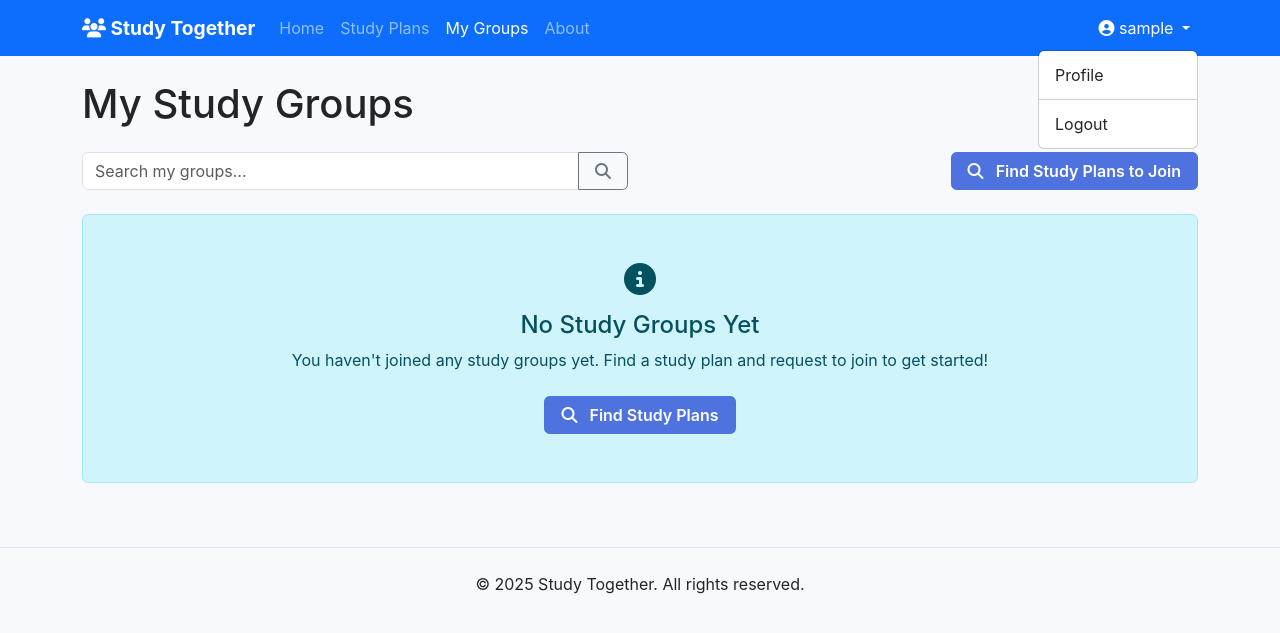
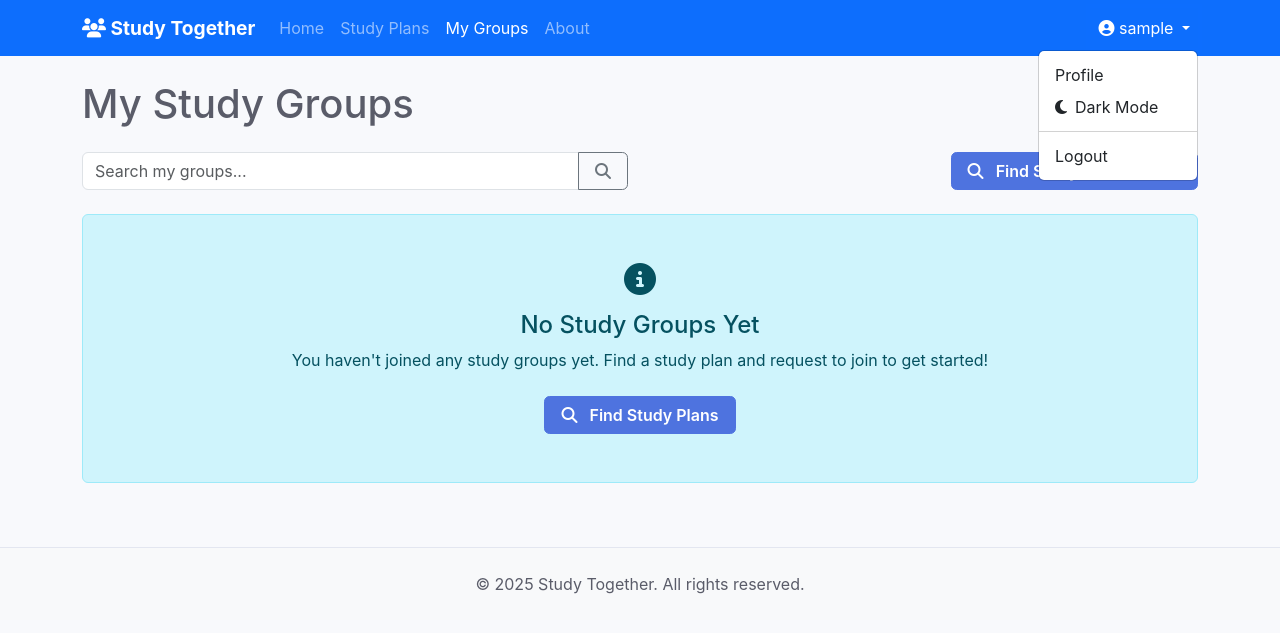
Before and after one commit to Ph4ntomByte/Study_Together, a Flask app: page /groups/ in a window 1280 px wide, after a click that opens the changed part. Shown: the top 633 px of the page. Run offline with Flask 3, Linux system fonts and the light colour scheme; the visitor is signed in with stand-in values (Sample User, id 1).

Commit message:
Added dark theme

```diff
--- a/app/static/css/style.css
+++ b/app/static/css/style.css
@@ -10,12 +10,36 @@
   --danger-color: #e74a3b;
   --light-color: #f8f9fc;
   --dark-color: #5a5c69;
+  --primary: #4e73df;
+  --primary-dark: #3a5cdc;
+  --secondary: #6c757d;
+  --success: #1cc88a;
+  --info: #36b9cc;
+  --warning: #f6c23e;
+  --danger: #e74a3b;
+  --light: #f8f9fc;
+  --dark: #5a5c69;
+  --white: #fff;
+  --bg-light: #f8f9fc;
+  --text-light: #5a5c69;
+  --card-bg-light: #fff;
+  --border-light: #e3e6f0;
+  --bg-dark: #1e2235;
+  --text-dark: #ffffff;
+  --card-bg-dark: #2a3048;
+  --border-dark: #4a5275;
+  --bg-color: var(--bg-light);
+  --text-color: var(--text-light);
+  --card-bg: var(--card-bg-light);
+  --border-color: var(--border-light);
 }
 
 /* General styles */
 body {
   font-family: 'Nunito', -apple-system, BlinkMacSystemFont, 'Segoe UI', Roboto, 'Helvetica Neue', Arial, sans-serif;
-  background-color: #f8f9fc;
+  background-color: var(--bg-color);
+  color: var(--text-color);
+  transition: background-color 0.3s ease, color 0.3s ease;
 }
 
 /* Navbar enhancements */
@@ -30,6 +54,9 @@ body {
   box-shadow: 0 0.15rem 1.75rem 0 rgba(58, 59, 69, 0.15);
   border-radius: 0.5rem;
   transition: transform 0.2s ease-in-out;
+  background-color: var(--card-bg);
+  border-color: var(--border-color);
+  transition: background-color 0.3s ease, border-color 0.3s ease;
 }
 
 .card:hover {
@@ -164,3 +191,210 @@ footer {
   color: white;
   font-weight: 500;
 }
+
+/* Dark Theme Styles */
+body.dark-theme {
+  --bg-color: var(--bg-dark);
+  --text-color: var(--text-dark);
+  --card-bg: var(--card-bg-dark);
+  --border-color: var(--border-dark);
+  color: #ffffff;
+}
+
+/* Dark theme navbar */
+body.dark-theme .navbar-dark {
+  background-color: #2d3554 !important;
+}
+
+/* Dark theme footer */
+body.dark-theme footer {
+  background-color: #2d3554 !important;
+  color: var(--text-dark);
+}
+
+/* Dark theme dropdown menu */
+body.dark-theme .dropdown-menu {
+  background-color: var(--card-bg-dark);
+  border-color: var(--border-dark);
+}
+
+body.dark-theme .dropdown-item {
+  color: var(--text-dark);
+}
+
+body.dark-theme .dropdown-item:hover {
+  background-color: #4d5278;
+  color: var(--white);
+}
+
+/* Dark theme form elements */
+body.dark-theme .form-control,
+body.dark-theme .form-select {
+  background-color: #343b57;
+  border-color: var(--border-dark);
+  color: var(--text-dark);
+}
+
+body.dark-theme .form-control:focus,
+body.dark-theme .form-select:focus {
+  background-color: #343b57;
+  color: var(--text-dark);
+  border-color: var(--primary);
+}
+
+/* Dark theme list groups */
+body.dark-theme .list-group-item {
+  background-color: var(--card-bg-dark);
+  border-color: var(--border-dark);
+  color: var(--text-dark);
+}
+
+/* Dark theme modals */
+body.dark-theme .modal-content {
+  background-color: var(--card-bg-dark);
+  border-color: var(--border-dark);
+}
+
+body.dark-theme .modal-header,
+body.dark-theme .modal-footer {
+  border-color: var(--border-dark);
+}
+
+/* Dark theme alerts */
+body.dark-theme .alert-info {
+  background-color: #2e4d6a;
+  border-color: #1c2f40;
+  color: #c4e3f3;
+}
+
+body.dark-theme .alert-danger {
+  background-color: #532a39;
+  border-color: #3c1a27;
+  color: #f8c9d0;
+}
+
+body.dark-theme .alert-success {
+  background-color: #1f483d;
+  border-color: #103025;
+  color: #a3e4c9;
+}
+
+body.dark-theme .alert-warning {
+  background-color: #594b20;
+  border-color: #3c3010;
+  color: #ffe7a0;
+}
+
+/* Dark theme card and button styles */
+body.dark-theme .card {
+  box-shadow: 0 0.15rem 1.75rem 0 rgba(0, 0, 0, 0.25);
+}
+
+body.dark-theme .card-header {
+  background-color: #3c4268 !important;
+  color: white;
+}
+
+body.dark-theme .card-footer {
+  background-color: #343b57 !important;
+  border-color: var(--border-dark);
+}
+
+body.dark-theme .text-muted {
+  color: #d8deff !important;
+}
+
+body.dark-theme a:not(.btn) {
+  color: #8ea6ff;
+}
+
+body.dark-theme a:hover:not(.btn) {
+  color: #aebdff;
+}
+
+body.dark-theme .bg-light {
+  background-color: #343b57 !important;
+}
+
+body.dark-theme .bg-white {
+  background-color: #2a3048 !important;
+  color: white;
+}
+
+body.dark-theme .bg-primary {
+  background-color: #5e81ff !important;
+}
+
+body.dark-theme .text-dark {
+  color: #ffffff !important;
+}
+
+/* Dark theme chat styles */
+body.dark-theme .chat-bubble-other {
+  background-color: #343b57;
+  color: white;
+}
+
+/* Dark theme badges and buttons */
+body.dark-theme .badge {
+  color: white;
+}
+
+body.dark-theme .btn-outline-primary {
+  color: #8ea6ff;
+  border-color: #8ea6ff;
+}
+
+body.dark-theme .btn-outline-primary:hover {
+  background-color: #5e81ff;
+  color: white;
+  border-color: #5e81ff;
+}
+
+body.dark-theme .btn-primary {
+  background-color: #5e81ff;
+  border-color: #5e81ff;
+}
+
+body.dark-theme .btn-primary:hover {
+  background-color: #4a6fe8;
+  border-color: #4a6fe8;
+}
+
+/* Theme toggle button styles */
+.theme-toggle-btn {
+  cursor: pointer;
+  display: flex;
+  align-items: center;
+}
+
+.theme-toggle-btn i {
+  margin-right: 0.5rem;
+}
+
+/* Ensure all text is readable in dark mode */
+body.dark-theme p,
+body.dark-theme h1,
+body.dark-theme h2,
+body.dark-theme h3,
+body.dark-theme h4,
+body.dark-theme h5,
+body.dark-theme h6,
+body.dark-theme span,
+body.dark-theme label,
+body.dark-theme strong {
+  color: #ffffff;
+}
+
+/* Icon background for cards */
+.icon-bg {
+  background-color: #f8f9fc;
+}
+
+body.dark-theme .icon-bg {
+  background-color: #3c4268;
+}
+
+body.dark-theme .icon-bg .text-primary {
+  color: #8ea6ff !important;
+}
--- a/app/static/js/main.js
+++ b/app/static/js/main.js
@@ -17,6 +17,52 @@ document.addEventListener('DOMContentLoaded', function() {
 
     // Add active class to current nav item
     highlightCurrentNavItem();
+
+    // Theme toggling
+    const themeToggle = document.getElementById('themeToggle');
+    if (themeToggle) {
+        // Check for saved theme preference
+        const savedTheme = localStorage.getItem('theme');
+
+        // Apply saved theme if it exists
+        if (savedTheme === 'dark') {
+            document.body.classList.add('dark-theme');
+            document.documentElement.classList.add('dark-theme');
+            updateThemeToggleText(true);
+        }
+
+        // Add click event to toggle theme
+        themeToggle.addEventListener('click', function(e) {
+            e.preventDefault();
+
+            // Toggle dark theme class on both body and html element
+            const isDarkTheme = document.body.classList.toggle('dark-theme');
+            document.documentElement.classList.toggle('dark-theme', isDarkTheme);
+
+            // Save theme preference
+            localStorage.setItem('theme', isDarkTheme ? 'dark' : 'light');
+
+            // Update toggle button text
+            updateThemeToggleText(isDarkTheme);
+        });
+    }
+
+    // Helper function to update theme toggle button text and icon
+    function updateThemeToggleText(isDarkTheme) {
+        if (!themeToggle) return;
+
+        const icon = themeToggle.querySelector('i');
+
+        if (isDarkTheme) {
+            icon.classList.remove('fa-moon');
+            icon.classList.add('fa-sun');
+            themeToggle.innerHTML = icon.outerHTML + ' Light Mode';
+        } else {
+            icon.classList.remove('fa-sun');
+            icon.classList.add('fa-moon');
+            themeToggle.innerHTML = icon.outerHTML + ' Dark Mode';
+        }
+    }
 });
 
 /**
--- a/app/templates/groups/list.html
+++ b/app/templates/groups/list.html
@@ -35,7 +35,7 @@
                     </div>
 
                     <div class="d-flex align-items-center mb-3">
-                        <div class="rounded-circle bg-light p-2 me-2">
+                        <div class="rounded-circle icon-bg p-2 me-2">
                             <i class="fas fa-users text-primary"></i>
                         </div>
                         <div>
@@ -44,7 +44,7 @@
                     </div>
 
                     <div class="d-flex align-items-center mb-3">
-                        <div class="rounded-circle bg-light p-2 me-2">
+                        <div class="rounded-circle icon-bg p-2 me-2">
                             <i class="fas fa-book text-primary"></i>
                         </div>
                         <div>
@@ -53,7 +53,7 @@
                     </div>
 
                     <div class="d-flex align-items-center">
-                        <div class="rounded-circle bg-light p-2 me-2">
+                        <div class="rounded-circle icon-bg p-2 me-2">
                             <i class="fas fa-comment text-primary"></i>
                         </div>
                         <div>
--- a/app/templates/layout.html
+++ b/app/templates/layout.html
@@ -8,6 +8,17 @@
     <link rel="stylesheet" href="https://cdnjs.cloudflare.com/ajax/libs/font-awesome/6.4.2/css/all.min.css">
     <link rel="stylesheet" href="{{ url_for('static', filename='css/style.css') }}">
     {% block extra_css %}{% endblock %}
+    <script>
+        // Apply theme before page renders to prevent flickering
+        const savedTheme = localStorage.getItem('theme');
+        if (savedTheme === 'dark') {
+            document.documentElement.classList.add('dark-theme');
+            // Also add to body when it's available
+            document.addEventListener('DOMContentLoaded', function() {
+                document.body.classList.add('dark-theme');
+            });
+        }
+    </script>
 </head>
 <body>
     <nav class="navbar navbar-expand-lg navbar-dark bg-primary">
@@ -43,6 +54,9 @@
                         </a>
                         <ul class="dropdown-menu dropdown-menu-end">
                             <li><a class="dropdown-item" href="#">Profile</a></li>
+                            <li><a class="dropdown-item theme-toggle-btn" href="#" id="themeToggle">
+                                <i class="fas fa-moon"></i> Dark Mode
+                            </a></li>
                             <li><hr class="dropdown-divider"></li>
                             <li><a class="dropdown-item" href="{{ url_for('auth.logout') }}">Logout</a></li>
                         </ul>
```
